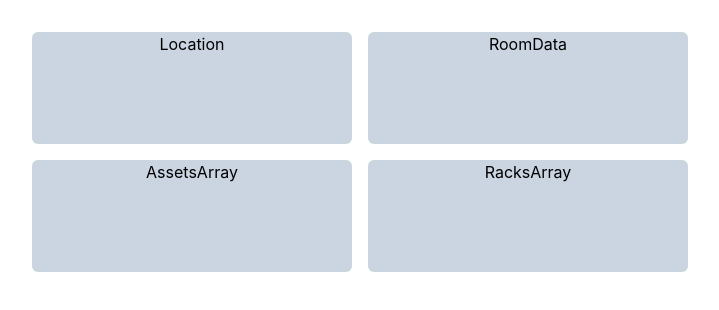
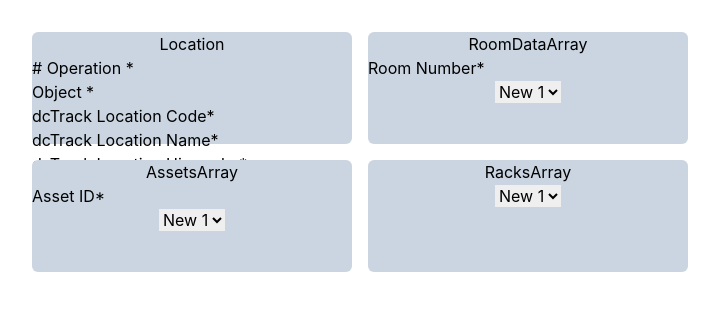
Before and after one commit to TravisAlanH/SunbirdDCIMSurveyv5, a React (Create React App) app: page / in a window 1280 px wide. Shown: the top 310 px of the page, without its empty margins (280-999 px from the left). Built offline with nearby package versions, Linux system fonts and the light colour scheme.

Commit message:
Actions, Array, Index, Selection

```diff
--- /dev/null
+++ b/src/Components/Body/Current.js
@@ -0,0 +1,22 @@
+import React from "react";
+import { useSelector } from "react-redux";
+
+export default function Current() {
+  const CURRENT_DATA = useSelector((state) => state.location.Current);
+  const ROOMS = useSelector((state) => state.location.Location[0]["RoomDataArray"]);
+
+  return (
+    <div className="grid grid-cols-2 lg:flex lg:flex-row md:flex md:flex-row justify-center items-center gap-4 p-4">
+      {Object.keys(CURRENT_DATA).map((key, index) => (
+        <div className="flex flex-col" key={index}>
+          <div className="flex flex-row justify-start">
+            <label className="text-xs">{key}</label>
+          </div>
+          <select className="border-2 w-[10rem]">
+            <option>{CURRENT_DATA[key]}</option>
+          </select>
+        </div>
+      ))}
+    </div>
+  );
+}
--- a/src/Components/Body/Modal.js
+++ b/src/Components/Body/Modal.js
@@ -1,14 +1,19 @@
 import React from "react";
 import { useSelector, useDispatch } from "react-redux";
 import * as actions from "../../Slices/CounterSlice";
+// import Current from "./Current";
 
 // CHECKS : "Type", "Condition", "Damage", "Note", "GPS"
 
 export default function Modal() {
   const BASE_DATA = useSelector((state) => state.location.Location[0]);
-  // console.log(BASE_DATA["AssetsArray"][0]);
-  const [currentShowIndex, setCurrentShowIndex] = React.useState(0);
-  // const [currentAssetsArray, setCurrentAssetsArray] = React.useState(BASE_DATA["AssetsArray"][0]);
+  // const [currentShowIndex, setCurrentShowIndex] = React.useState(0);
+  const [currentRoomIndex, setCurrentRoomIndex] = React.useState(0);
+  const [currentAssetsIndex, setCurrentAssetsIndex] = React.useState(0);
+  const [currentRacksIndex, setCurrentRacksIndex] = React.useState(0);
+
+  let setIndex = [setCurrentRoomIndex, setCurrentAssetsIndex, setCurrentRacksIndex];
+  let useIndex = [currentRoomIndex, currentAssetsIndex, currentRacksIndex];
   const dispatch = useDispatch();
   let payload = {
     index: 0,
@@ -17,25 +22,26 @@
     arrayIndex: 0,
   };
 
-  function setNewCurrentShowLength(boolValue, arrayLength) {
+  function setNewCurrentShowLength(boolValue, arrayLength, index) {
     const direction = boolValue ? 1 : -1;
-    const newIndex = (currentShowIndex + direction + arrayLength) % arrayLength;
-    setCurrentShowIndex(newIndex);
+    const newIndex = (index + direction + arrayLength) % arrayLength;
+    return newIndex;
     // setCurrentAssetsArray(BASE_DATA["AssetsArray"][currentShowIndex]);
   }
 
   return (
-    <div className="flex flex-row justify-center items-center pt-8">
+    <div className="flex flex-col justify-center items-center pt-8">
+      {/* <Current /> */}
       <div className="grid grid-cols-1 md:grid-cols-2 lg:grid-cols-2 gap-4">
-        {Object.keys(BASE_DATA).map((modalBlock, index) => (
+        {Object.keys(BASE_DATA).map((modalBlock, modalIndex) => (
           <div
-            key={index}
+            key={modalIndex}
             className="w-[20rem] h-[7rem] rounded-md bg-slate-300"
             id="myBtn"
             onClick={() => {
-              let modal = document.getElementById("modal" + index);
+              let modal = document.getElementById("modal" + modalIndex);
               modal.style.display = "block";
-              let close = document.getElementById("close" + index);
+              let close = document.getElementById("close" + modalIndex);
               close.onclick = function () {
                 modal.style.display = "none";
               };
@@ -50,12 +56,60 @@
           >
             {/* DATA IN BLOCK */}
             {modalBlock}
+            {Array.isArray(BASE_DATA[modalBlock]) ? (
+              <div>
+                {BASE_DATA[modalBlock]
+                  .filter((_, index) => index === useIndex[modalIndex])
+                  .map((item, index) => (
+                    <div key={index}>
+                      {Object.keys(BASE_DATA[modalBlock][index])
+                        .filter((item) => item.includes("*"))
+                        .filter((item) => BASE_DATA[modalBlock][useIndex[modalIndex]][item] === "")
+                        .map((item, index2) => (
+                          <div key={index2}>
+                            <div className="flex flex-row justify-start">
+                              <label>{item}</label>
+                            </div>
+                          </div>
+                        ))}
+                    </div>
+                  ))}
+                <div>
+                  <select
+                    onClick={(e) => e.stopPropagation()}
+                    onChange={(e) => {
+                      let set = setIndex[modalIndex];
+                      console.log(e);
+                      set(e.target.options.selectedIndex);
+                    }}
+                  >
+                    {BASE_DATA[modalBlock].map((item, index) => (
+                      <option key={index} value={index}>
+                        {BASE_DATA[modalBlock][index]["ID"] !== "" ? BASE_DATA[modalBlock][index]["ID"] : `New ${index + 1}`}
+                      </option>
+                    ))}
+                  </select>
+                </div>
+              </div>
+            ) : (
+              Object.keys(BASE_DATA[modalBlock])
+                .filter((item) => item.includes("*"))
+                .filter((item) => BASE_DATA[modalBlock][item] === "")
+                .map((item, index) => (
+                  <div key={index}>
+                    <div className="flex flex-row justify-start">
+                      <label>{item}</label>
+                    </div>
+                  </div>
+                ))
+            )}
+
             {/* DATA IN BLOCK */}
-            <div className="modal" id={"modal" + index}>
+            <div className="modal" id={"modal" + modalIndex}>
               <div className="modal-content max-w-[25rem]">
                 <div className="flex flex-row justify-between items-center">
                   <h2 className="font-black">{modalBlock}</h2>
-                  <span className="close" id={"close" + index}>
+                  <span className="close" id={"close" + modalIndex}>
                     &times;
                   </span>
                 </div>
@@ -63,10 +117,17 @@
                 {Array.isArray(BASE_DATA[modalBlock]) ? (
                   <div>
                     <div className="flex flex-row justify-between items-center w-full">
-                      <button onClick={() => setNewCurrentShowLength(false, BASE_DATA[modalBlock].length)}>{"<"}</button>
+                      <button
+                        onClick={() => {
+                          let set = setIndex[modalIndex];
+                          set(setNewCurrentShowLength(false, BASE_DATA[modalBlock].length, useIndex[modalIndex]));
+                        }}
+                      >
+                        {"<"}
+                      </button>
                       <div>
                         {BASE_DATA[modalBlock]
-                          .filter((_, index) => index === currentShowIndex)
+                          .filter((_, index) => index === useIndex[modalIndex])
                           .map((item, index) => (
                             <div key={index}>
                               {Object.keys(BASE_DATA[modalBlock][index]).map((item2, index2) => (
@@ -78,18 +139,21 @@
                                     <input
                                       className="w-full border-2 border-gray-300 rounded-md"
                                       type="text"
-                                      value={BASE_DATA[modalBlock][currentShowIndex][item2]}
+                                      value={BASE_DATA[modalBlock][useIndex[modalIndex]][item2]}
                                       onChange={(e) => {
                                         payload.index = index;
                                         payload.key = item2;
                                         payload.value = e.target.value;
-                                        payload.arrayIndex = currentShowIndex;
+                                        payload.arrayIndex = useIndex[modalIndex];
                                         switch (modalBlock) {
                                           case "AssetsArray":
                                             dispatch(actions.updateKeyValueInAssets(payload));
                                             break;
                                           case "RacksArray":
                                             dispatch(actions.updateKeyValueInRack(payload));
+                                            break;
+                                          case "RoomDataArray":
+                                            dispatch(actions.updateKeyValueInRoomData(payload));
                                             break;
                                           default:
                                             break;
@@ -102,7 +166,14 @@
                             </div>
                           ))}
                       </div>
-                      <button onClick={() => setNewCurrentShowLength(true, BASE_DATA[modalBlock].length)}>{">"}</button>
+                      <button
+                        onClick={() => {
+                          let set = setIndex[modalIndex];
+                          set(setNewCurrentShowLength(true, BASE_DATA[modalBlock].length, useIndex[modalIndex]));
+                        }}
+                      >
+                        {">"}
+                      </button>
                     </div>
                     <button
                       onClick={() => {
@@ -112,6 +183,9 @@
                             break;
                           case "RacksArray":
                             dispatch(actions.addToRack(payload));
+                            break;
+                          case "RoomDataArray":
+                            dispatch(actions.addToRoom(payload));
                             break;
                           default:
                             break;
@@ -140,9 +214,6 @@
                               case "Location":
                                 dispatch(actions.updateKeyValueInLocation(payload));
                                 break;
-                              case "RoomData":
-                                dispatch(actions.updateKeyValueInRoomData(payload));
-                                break;
                               case "Assets":
                                 dispatch(actions.updateKeyValueInAssets(payload));
                                 break;
--- a/src/Slices/CounterSlice.js
+++ b/src/Slices/CounterSlice.js
@@ -17,8 +17,10 @@
         "Is Default Location": "",
         "Capacity(kW)": "",
       },
-      RoomData: {
-        "Room Number": "",
+      RoomDataArray: [
+        {
+          "ID": "",
+          "Room Number*": "",
           "GPS Location": "",
           "Floor Type": "",
           "Floor Condition": "",
@@ -27,9 +29,11 @@
           "Water Damage": "",
           "Water Damage Note": "",
         },
+      ],
       AssetsArray: [
         {
-          "Asset ID": "",
+          "ID": "",
+          "Asset ID*": "",
           "Serial Number": "",
           "Device Name": "",
           "Make": "",
@@ -45,7 +49,8 @@
       ],
       RacksArray: [
         {
-          "Serial Number": "",
+          "ID": "",
+          "Serial Number*": "",
           "Make": "",
           "Model": "",
           "Type": "",
@@ -60,10 +65,15 @@
       ],
     },
   ],
+  Current: {
+    "dcTrack Location Name*": "",
+    "Room Number": "",
+  },
 };
 
 let AssetsTemplate = {
-  "Asset ID": "",
+  "ID": "",
+  "Asset ID*": "",
   "Serial Number": "",
   "Device Name": "",
   "Make": "",
@@ -78,7 +88,8 @@
 };
 
 let RacksTemplate = {
-  "Serial Number": "",
+  "ID": "",
+  "Serial Number*": "",
   "Make": "",
   "Model": "",
   "Type": "",
@@ -91,27 +102,59 @@
   "Grounded": "",
 };
 
+let RoomDataTemplate = {
+  "ID": "",
+  "Room Number*": "",
+  "GPS Location": "",
+  "Floor Type": "",
+  "Floor Condition": "",
+  "Ceiling Type": "",
+  "Ceiling Condition": "",
+  "Water Damage": "",
+  "Water Damage Note": "",
+};
+
 const locationSlice = createSlice({
   name: "location", // Use lowercase name for consistency
   initialState,
   reducers: {
+    //LOCATION
     updateKeyValueInLocation: (state, action) => {
       state.Location[action.payload.index].Location[action.payload.key] = action.payload.value;
     },
+    //ROOM DATA
     updateKeyValueInRoomData: (state, action) => {
-      state.Location[action.payload.index].RoomData[action.payload.key] = action.payload.value;
+      state.Location[action.payload.index].RoomDataArray[action.payload.arrayIndex][action.payload.key] = action.payload.value;
+      if (action.payload.key === "Room Number*") {
+        state.Location[action.payload.index].RoomDataArray[action.payload.arrayIndex]["ID"] = action.payload.value;
+      }
     },
+    addToRoom: (state, action) => {
+      state.Location[action.payload.index].RoomDataArray = [...state.Location[action.payload.index].RoomDataArray, RoomDataTemplate];
+    },
+    //ASSETS
     updateKeyValueInAssets: (state, action) => {
       state.Location[action.payload.index].AssetsArray[action.payload.arrayIndex][action.payload.key] = action.payload.value;
+      if (action.payload.key === "Asset ID*") {
+        state.Location[action.payload.index].AssetsArray[action.payload.arrayIndex]["ID"] = action.payload.value;
+      }
     },
     addToAssets: (state, action) => {
       state.Location[action.payload.index].AssetsArray = [...state.Location[action.payload.index].AssetsArray, AssetsTemplate];
     },
+    //RACKS
     updateKeyValueInRack: (state, action) => {
       state.Location[action.payload.index].RacksArray[action.payload.arrayIndex][action.payload.key] = action.payload.value;
+      if (action.payload.key === "Serial Number*") {
+        state.Location[action.payload.index].RacksArray[action.payload.arrayIndex]["ID"] = action.payload.value;
+      }
     },
     addToRack: (state, action) => {
       state.Location[action.payload.index].RacksArray = [...state.Location[action.payload.index].RacksArray, RacksTemplate];
+    },
+    //CURRENT
+    updateCurrent: (state, action) => {
+      state.Current[action.payload.key] = action.payload.value;
     },
     removeFromArray: (state, action) => {
       state["Array"] = state["Array"].filter((item, index) => index !== action.payload);
@@ -125,6 +168,6 @@
 /* The line `export const { updateLocationName, updateLocationCode, addToArray, removeFromArray,
 updateArrayValue } = locationSlice.actions;` is exporting specific action creators from the
 `locationSlice` slice. */
-export const { addToAssets, removeFromArray, updateArrayValue, updateKeyValueInLocation, updateKeyValueInRoomData, updateKeyValueInAssets, updateKeyValueInRack, addToRack } = locationSlice.actions;
+export const { addToAssets, removeFromArray, updateArrayValue, updateKeyValueInLocation, updateKeyValueInRoomData, updateKeyValueInAssets, updateKeyValueInRack, addToRack, addToRoom, updateCurrent } = locationSlice.actions;
 // export {locationSlice.reducers} = locationSlice.actions
 export default locationSlice.reducer;
```
Lines whose indentation alone changed are shown as unchanged.
